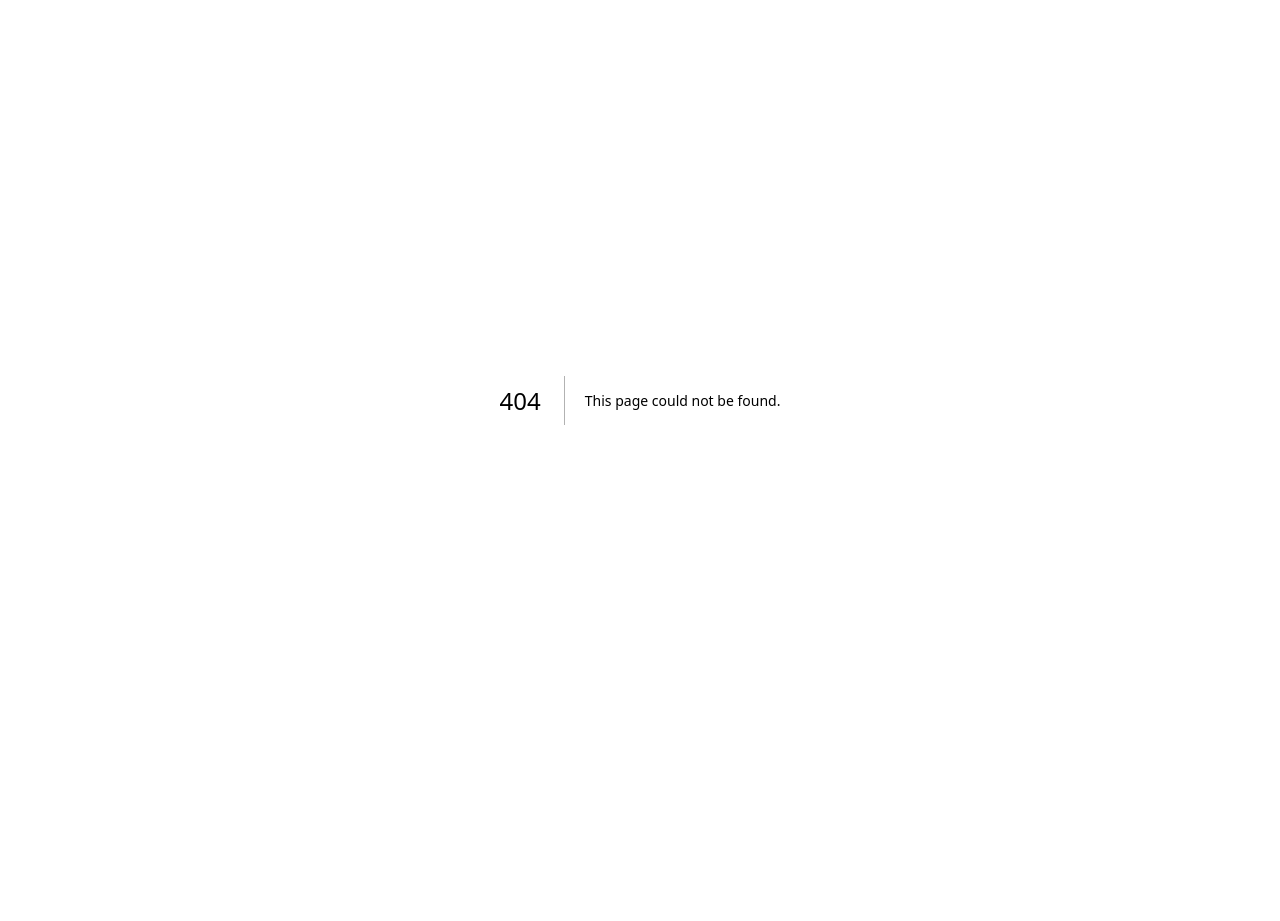
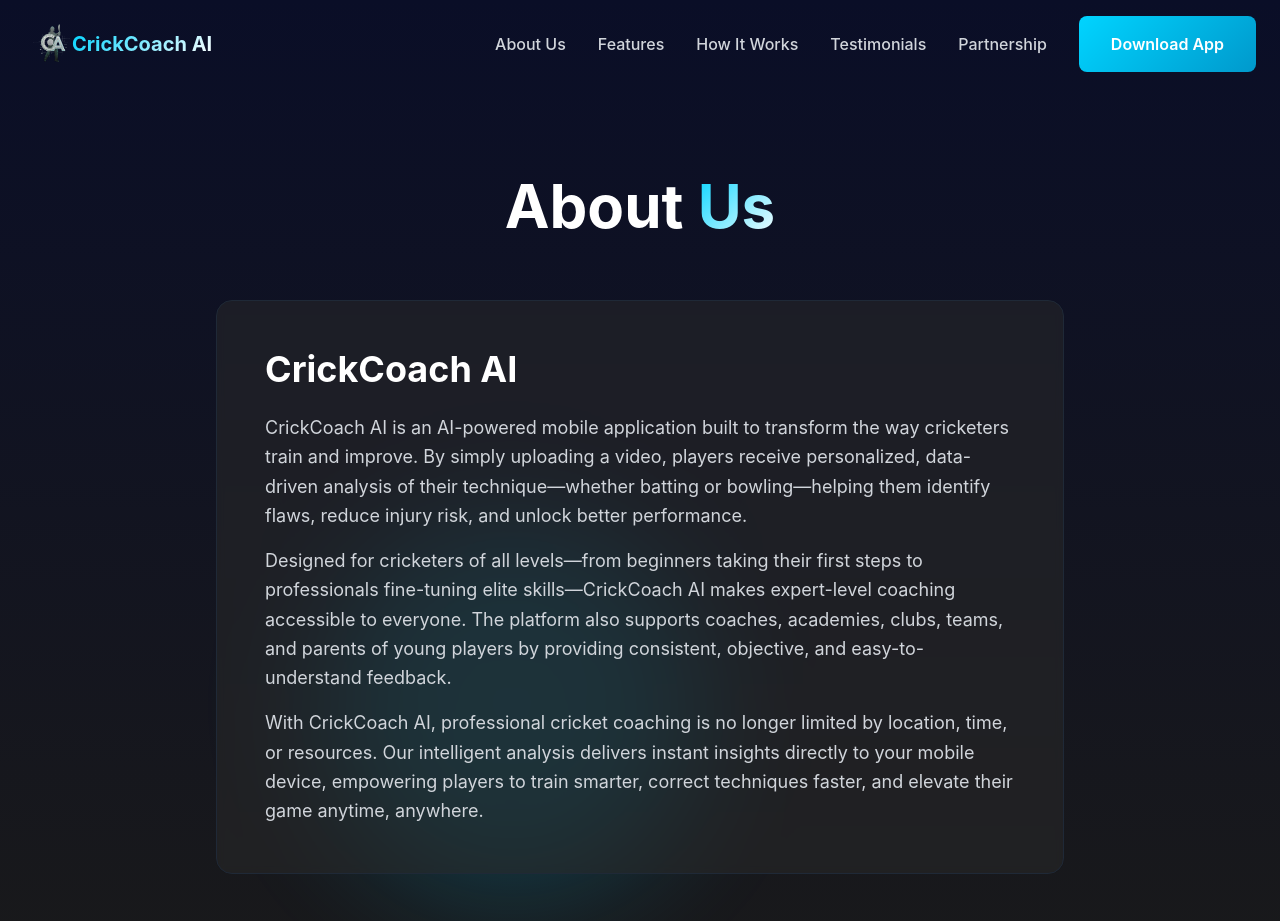
Before and after one commit to sakshamgupta1298/CrickCoachAI_website, a Next.js app in the folder frontend/: page /about in a window 1280 px wide. Before the commit this address had no page. Shown: the top 921 px of the page. Before the commit the page ends 800 px from the top, so only its background shows below. Built offline with nearby package versions, Linux system fonts and the light colour scheme.

Commit message:
CrickCoach AI website5

```diff
--- /dev/null
+++ b/frontend/app/about/page.tsx
@@ -0,0 +1,15 @@
+'use client'
+
+import Navigation from '@/components/Navigation'
+import About from '@/components/About'
+import Footer from '@/components/Footer'
+
+export default function AboutPage() {
+  return (
+    <main className="relative">
+      <Navigation />
+      <About />
+      <Footer />
+    </main>
+  )
+}
--- /dev/null
+++ b/frontend/components/About.tsx
@@ -0,0 +1,122 @@
+'use client'
+
+import { motion } from 'framer-motion'
+import { useInView } from 'react-intersection-observer'
+
+export default function About() {
+  const { ref, inView } = useInView({
+    threshold: 0.2,
+    triggerOnce: true,
+  })
+
+  return (
+    <section
+      ref={ref}
+      className="section relative overflow-hidden min-h-screen"
+      id="about"
+    >
+      {/* Background with gradient */}
+      <div className="absolute inset-0 bg-gradient-to-b from-deep-navy via-charcoal to-graphite" />
+
+      {/* Animated background elements */}
+      <div className="absolute inset-0 opacity-20">
+        <div className="absolute top-1/4 left-1/4 w-96 h-96 bg-accent rounded-full blur-3xl animate-pulse" />
+        <div className="absolute bottom-1/4 right-1/4 w-96 h-96 bg-accent-dark rounded-full blur-3xl animate-pulse" style={{ animationDelay: '1s' }} />
+      </div>
+
+      <div className="relative z-10 max-w-4xl mx-auto px-6 py-20">
+        <motion.div
+          initial={{ opacity: 0, y: 30 }}
+          animate={inView ? { opacity: 1, y: 0 } : {}}
+          transition={{ duration: 0.6 }}
+          className="space-y-12"
+        >
+          {/* Header */}
+          <div className="text-center mb-16">
+            <motion.h1
+              initial={{ opacity: 0, y: 20 }}
+              animate={inView ? { opacity: 1, y: 0 } : {}}
+              transition={{ duration: 0.6, delay: 0.2 }}
+              className="text-4xl md:text-6xl font-bold mb-6"
+            >
+              About <span className="text-gradient">Us</span>
+            </motion.h1>
+          </div>
+
+          {/* CrickCoach AI Section */}
+          <motion.div
+            initial={{ opacity: 0, y: 30 }}
+            animate={inView ? { opacity: 1, y: 0 } : {}}
+            transition={{ duration: 0.6, delay: 0.3 }}
+            className="bg-graphite/50 backdrop-blur-sm rounded-2xl border border-gray-800 p-8 md:p-12"
+          >
+            <h2 className="text-3xl md:text-4xl font-bold mb-6 text-white">
+              CrickCoach AI
+            </h2>
+            <div className="space-y-4 text-gray-300 leading-relaxed text-lg">
+              <p>
+                CrickCoach AI is an AI-powered mobile application built to transform the way cricketers train and improve. By simply uploading a video, players receive personalized, data-driven analysis of their technique—whether batting or bowling—helping them identify flaws, reduce injury risk, and unlock better performance.
+              </p>
+              <p>
+                Designed for cricketers of all levels—from beginners taking their first steps to professionals fine-tuning elite skills—CrickCoach AI makes expert-level coaching accessible to everyone. The platform also supports coaches, academies, clubs, teams, and parents of young players by providing consistent, objective, and easy-to-understand feedback.
+              </p>
+              <p>
+                With CrickCoach AI, professional cricket coaching is no longer limited by location, time, or resources. Our intelligent analysis delivers instant insights directly to your mobile device, empowering players to train smarter, correct techniques faster, and elevate their game anytime, anywhere.
+              </p>
+            </div>
+          </motion.div>
+
+          {/* Our Mission Section */}
+          <motion.div
+            initial={{ opacity: 0, y: 30 }}
+            animate={inView ? { opacity: 1, y: 0 } : {}}
+            transition={{ duration: 0.6, delay: 0.4 }}
+            className="bg-graphite/50 backdrop-blur-sm rounded-2xl border border-gray-800 p-8 md:p-12"
+          >
+            <h2 className="text-3xl md:text-4xl font-bold mb-6 text-white">
+              Our Mission
+            </h2>
+            <p className="text-gray-300 leading-relaxed text-lg">
+              Our mission is simple: to democratize high-quality cricket coaching through technology. We aim to bridge the gap between talent and opportunity by using AI to deliver reliable, actionable, and affordable performance analysis to every cricketer who dreams of getting better.
+            </p>
+          </motion.div>
+
+          {/* About the Founder Section */}
+          <motion.div
+            initial={{ opacity: 0, y: 30 }}
+            animate={inView ? { opacity: 1, y: 0 } : {}}
+            transition={{ duration: 0.6, delay: 0.5 }}
+            className="bg-graphite/50 backdrop-blur-sm rounded-2xl border border-gray-800 p-8 md:p-12"
+          >
+            <h2 className="text-3xl md:text-4xl font-bold mb-6 text-white">
+              About the Founder
+            </h2>
+            <div className="space-y-4 text-gray-300 leading-relaxed text-lg">
+              <p>
+                CrickCoach AI is founded by a passionate state-level cricketer who understands the game from the inside out. Having competed at the state level, the founder has experienced firsthand the challenges players face—limited access to expert coaching, lack of consistent feedback, and the difficulty of identifying technical mistakes at the right time.
+              </p>
+              <p>
+                This deep connection to the sport, combined with a strong belief in the power of technology, led to the creation of CrickCoach AI. The vision was clear: build a tool that brings professional-level analysis to every player, regardless of where they train or who they train with.
+              </p>
+              <p className="text-accent font-semibold">
+                CrickCoach AI is not just a product—it&apos;s built by a cricketer, for cricketers.
+              </p>
+            </div>
+          </motion.div>
+
+          {/* CTA Button */}
+          <motion.div
+            initial={{ opacity: 0, y: 30 }}
+            animate={inView ? { opacity: 1, y: 0 } : {}}
+            transition={{ duration: 0.6, delay: 0.6 }}
+            className="text-center pt-8"
+          >
+            <a href="/#download" className="btn-premium text-lg inline-block">
+              Download App
+            </a>
+          </motion.div>
+        </motion.div>
+      </div>
+    </section>
+  )
+}
--- a/frontend/components/Footer.tsx
+++ b/frontend/components/Footer.tsx
@@ -1,6 +1,7 @@
 'use client'
 
 import Image from 'next/image'
+import Link from 'next/link'
 
 export default function Footer() {
   const currentYear = new Date().getFullYear()
@@ -13,7 +14,7 @@
       { name: 'Download App', href: '#download' },
     ],
     company: [
-      { name: 'About Us', href: '#' },
+      { name: 'About Us', href: '/about' },
       { name: 'Blog', href: '#' },
       { name: 'Careers', href: '#' },
       { name: 'Contact', href: '#' },
@@ -70,16 +71,22 @@
           <div>
             <h4 className="text-white font-semibold mb-4">Company</h4>
             <ul className="space-y-2">
-              {links.company.map((link) => (
-                <li key={link.name}>
-                  <a
-                    href={link.href}
-                    className="text-gray-400 hover:text-accent transition-colors text-sm"
-                  >
-                    {link.name}
-                  </a>
-                </li>
-              ))}
+              {links.company.map((link) => {
+                const isExternal = link.href.startsWith('#') || link.href.startsWith('http')
+                const Component = isExternal ? 'a' : Link
+                const props = isExternal ? { href: link.href } : { href: link.href }
+
+                return (
+                  <li key={link.name}>
+                    <Component
+                      {...props}
+                      className="text-gray-400 hover:text-accent transition-colors text-sm"
+                    >
+                      {link.name}
+                    </Component>
+                  </li>
+                )
+              })}
             </ul>
           </div>
 
--- a/frontend/components/Navigation.tsx
+++ b/frontend/components/Navigation.tsx
@@ -3,10 +3,13 @@
 import { useState, useEffect } from 'react'
 import { motion, AnimatePresence } from 'framer-motion'
 import Image from 'next/image'
+import Link from 'next/link'
+import { usePathname } from 'next/navigation'
 
 export default function Navigation() {
   const [scrolled, setScrolled] = useState(false)
   const [mobileMenuOpen, setMobileMenuOpen] = useState(false)
+  const pathname = usePathname()
 
   useEffect(() => {
     const handleScroll = () => {
@@ -17,6 +20,7 @@
   }, [])
 
   const navItems = [
+    { name: 'About Us', href: '/about' },
     { name: 'Features', href: '#features' },
     { name: 'How It Works', href: '#how-it-works' },
     { name: 'Testimonials', href: '#testimonials' },
@@ -33,7 +37,7 @@
     >
       <div className="max-w-7xl mx-auto px-6 py-4">
         <div className="flex items-center justify-between">
-          <div className="flex items-center">
+          <Link href="/" className="flex items-center">
             <div className="w-14 h-14 rounded-lg flex items-center justify-center overflow-hidden">
               <Image
                 src="/logo-icon.png"
@@ -44,20 +48,26 @@
               />
             </div>
             <span className="text-xl font-bold text-gradient -ml-2">CrickCoach AI</span>
-          </div>
+          </Link>
 
           {/* Desktop Navigation */}
           <div className="hidden md:flex items-center space-x-8">
-            {navItems.map((item) => (
-              <a
+            {navItems.map((item) => {
+              const isExternal = item.href.startsWith('#') || item.href.startsWith('http')
+              const Component = isExternal ? 'a' : Link
+              const props = isExternal ? { href: item.href } : { href: item.href }
+
+              return (
+                <Component
                   key={item.name}
-                href={item.href}
+                  {...props}
                   className="text-gray-300 hover:text-accent transition-colors duration-300 font-medium"
                 >
                   {item.name}
-              </a>
-            ))}
-            <a href="#download" className="btn-premium">
+                </Component>
+              )
+            })}
+            <a href="/#download" className="btn-premium">
               Download App
             </a>
           </div>
@@ -86,17 +96,23 @@
               exit={{ opacity: 0, height: 0 }}
               className="md:hidden mt-4 space-y-4 pb-4"
             >
-              {navItems.map((item) => (
-                <a
+              {navItems.map((item) => {
+                const isExternal = item.href.startsWith('#') || item.href.startsWith('http')
+                const Component = isExternal ? 'a' : Link
+                const props = isExternal ? { href: item.href } : { href: item.href }
+
+                return (
+                  <Component
                     key={item.name}
-                  href={item.href}
+                    {...props}
                     className="block text-gray-300 hover:text-accent transition-colors"
                     onClick={() => setMobileMenuOpen(false)}
                   >
                     {item.name}
-                </a>
-              ))}
-              <a href="#download" className="btn-premium w-full mt-4 block text-center" onClick={() => setMobileMenuOpen(false)}>
+                  </Component>
+                )
+              })}
+              <a href="/#download" className="btn-premium w-full mt-4 block text-center" onClick={() => setMobileMenuOpen(false)}>
                 Download App
               </a>
             </motion.div>
```
Lines whose indentation alone changed are shown as unchanged.
